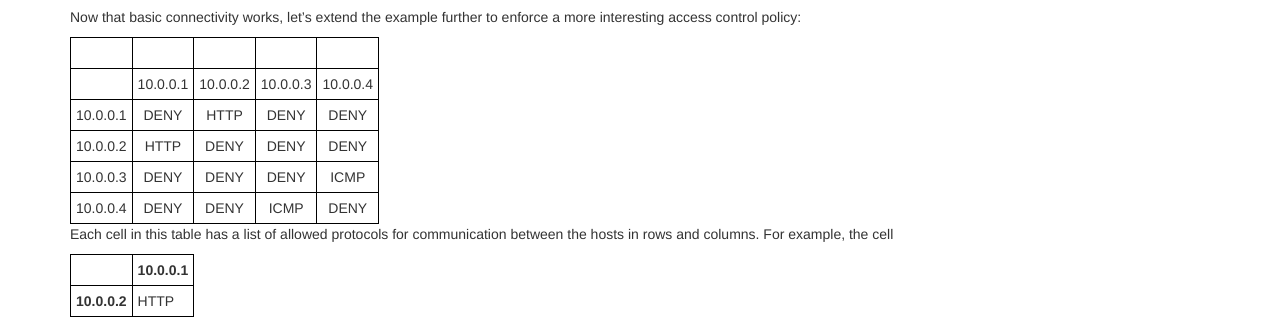
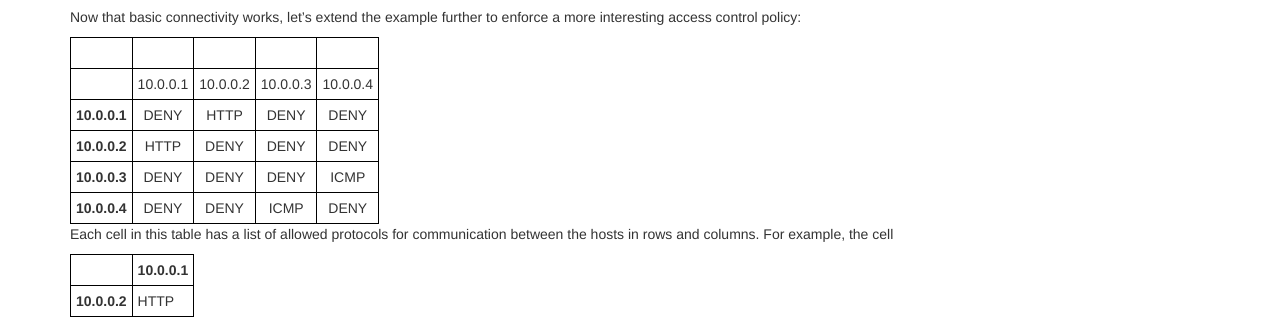
Before and after one commit to frenetic-lang/tutorials, a Jekyll site: the page built from NetKATFirewall/index.md, in a window 1280 px wide and 900 px high, scrolled down 1944 px. Shown: the part 150-468 px from the top of the window. Built offline with Jekyll 4.4.1, drawn with Linux system fonts in a browser that asks for light colours; nearby versions of some CDN libraries.

Commit message:
an experiment

```diff
--- a/NetKATFirewall/index.md
+++ b/NetKATFirewall/index.md
@@ -140,15 +140,15 @@ mininet> xterm h1 h2
 Now that basic connectivity works, let's extend the example further to
 enforce a more interesting access control policy:
 
-|----------+----------+----------+----------+----------|
-|                                                      |
-|:--------:|:--------:|:--------:|:--------:|:--------:|
-|          | 10.0.0.1 | 10.0.0.2 | 10.0.0.3 | 10.0.0.4 |
-| 10.0.0.1 | DENY    | HTTP      | DENY     | DENY     |
-| 10.0.0.2 | HTTP    | DENY      | DENY     | DENY     |
-| 10.0.0.3 | DENY    | DENY      | DENY     | ICMP     |
-| 10.0.0.4 | DENY    | DENY      | ICMP     | DENY     |
-|----------+----------+----------+----------+----------|
+|--------------+----------+-----------+----------+----------|
+|                                                           |
+|:------------:|:--------:|:---------:|:--------:|:--------:|
+|              | 10.0.0.1 | 10.0.0.2  | 10.0.0.3 | 10.0.0.4 |
+| **10.0.0.1** | DENY     | HTTP      | DENY     | DENY     |
+| **10.0.0.2** | HTTP     | DENY      | DENY     | DENY     |
+| **10.0.0.3** | DENY     | DENY      | DENY     | ICMP     |
+| **10.0.0.4** | DENY     | DENY      | ICMP     | DENY     |
+|--------------+----------+-----------+----------+----------|
 
 Each cell in this table has a list of allowed protocols for
 communication between the hosts in rows and columns. For example, the
```
